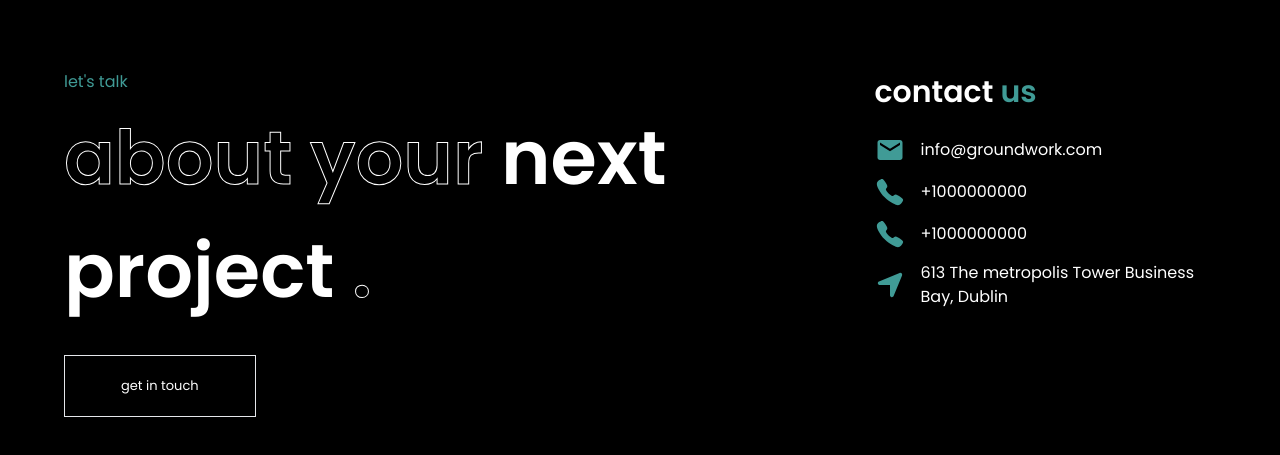
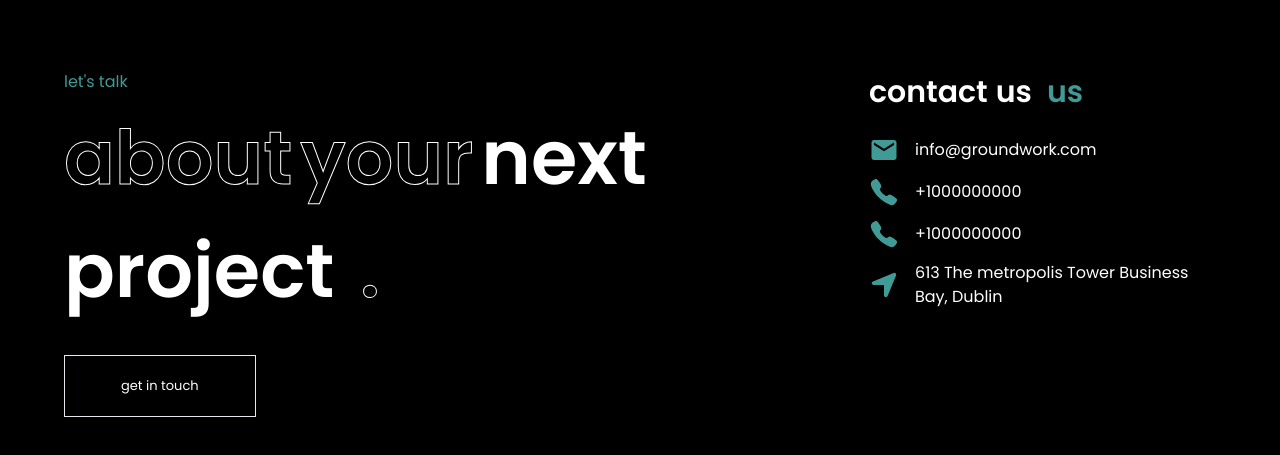
Before and after one commit to istieak-a/ground-work, a React (Vite) app: page /cgi in a window 1280 px wide. Shown: the part 2115-2570 px from the top of the page. Built offline with nearby package versions, Linux system fonts and the light colour scheme; what react-locomotive-scroll would draw is missing.

Commit message:
Refactor Footer component to add word-by-word animation and optimize section layout

```diff
--- a/src/Components/Footer/Footer.jsx
+++ b/src/Components/Footer/Footer.jsx
@@ -1,29 +1,80 @@
-import React from "react";
+import React, { useRef } from "react";
+import { motion, useInView } from "framer-motion";
 import { MdEmail } from "react-icons/md";
 import { IoCall } from "react-icons/io5";
 import { FaLocationArrow } from "react-icons/fa6";
 
 const Footer = () => {
+  const projectRef = useRef(null);
+  const contactRef = useRef(null);
+  const isProjectInView = useInView(projectRef, { once: true, threshold: 0.2 });
+  const isContactInView = useInView(contactRef, { once: true, threshold: 0.2 });
+
+  // Animation variants for word-by-word animation with increased duration and delay
+  const wordVariant = {
+    hidden: { opacity: 0, y: 50 },
+    visible: (i) => ({
+      opacity: 1,
+      y: 0,
+      transition: { duration: 0.6, delay: i * 0.3 }, // Slower animation with more delay between words
+    }),
+  };
+
+  const projectTitleWords = ["about", "your", "next", "project"];
+  const contactTitleWords = ["contact", "us"];
+
   return (
     <div className="bg-black">
       <div className="mx-auto flex max-w-7xl flex-col gap-10 px-5 py-8 md:flex-row md:justify-between md:px-16 md:py-16">
-        <div className="flex flex-col items-start gap-2">
+        {/* Project Section */}
+        <div className="flex flex-col items-start gap-2" ref={projectRef}>
           <p className="text-[16px] text-primary">let's talk</p>
           <h1 className="text-[50px] font-semibold text-white md:text-[75px]">
-            <span className="stroke-white stroke-2 text-transparent">
-              about your
-            </span>{" "}
-            next project{" "}
-            <span className="stroke-white stroke-2 text-transparent">.</span>
+            {projectTitleWords.map((word, index) => (
+              <motion.span
+                key={index}
+                custom={index}
+                variants={wordVariant}
+                initial="hidden"
+                animate={isProjectInView ? "visible" : "hidden"}
+                className={`inline-block mr-2 ${index < 2 ? "stroke-white stroke-2 text-transparent" : ""}`} // Applying stroke style to "about your"
+              >
+                {word}
+              </motion.span>
+            ))}{" "}
+            <motion.span
+              variants={wordVariant}
+              initial="hidden"
+              animate={isProjectInView ? "visible" : "hidden"}
+              custom={projectTitleWords.length}
+              className="stroke-white stroke-2 text-transparent"
+            >
+              .
+            </motion.span>
           </h1>
           <button className="mt-5 border px-14 py-5 text-[13px] text-white hover:bg-white hover:text-black">
             get in touch
           </button>
         </div>
-        <div className="flex flex-col gap-5">
+
+        {/* Contact Section */}
+        <div className="flex flex-col gap-5" ref={contactRef}>
           <h1 className="text-[30px] font-semibold text-white">
-            contact <span className="text-primary">us</span>
+            {contactTitleWords.map((word, index) => (
+              <motion.span
+                key={index}
+                custom={index}
+                variants={wordVariant}
+                initial="hidden"
+                animate={isContactInView ? "visible" : "hidden"}
+                className="inline-block mr-2"
+              >
+                {word}
+              </motion.span>
+            ))}{" "}
+            <span className="text-primary">us</span>
           </h1>
+
           <div className="footer-links flex flex-col gap-3 text-white">
             <a href="mailto:info@groundwork.com">
               <span>
```
